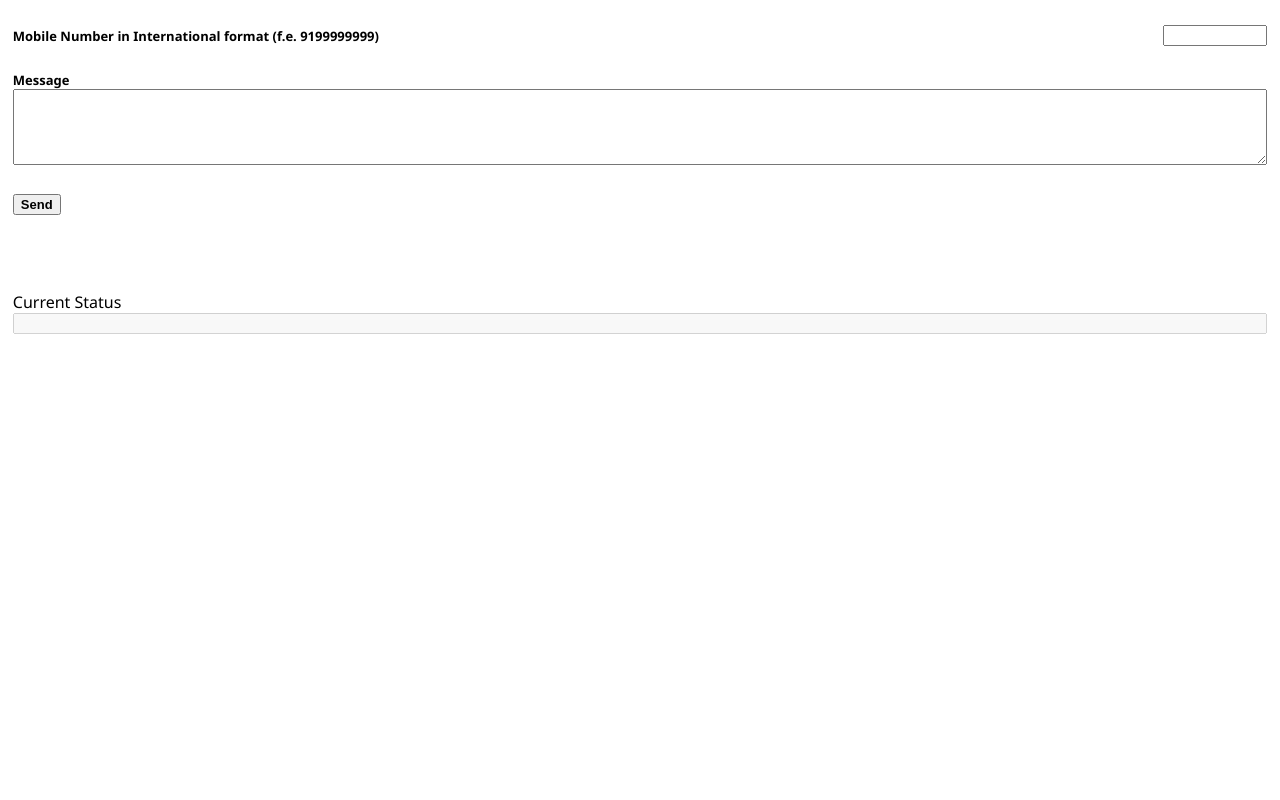
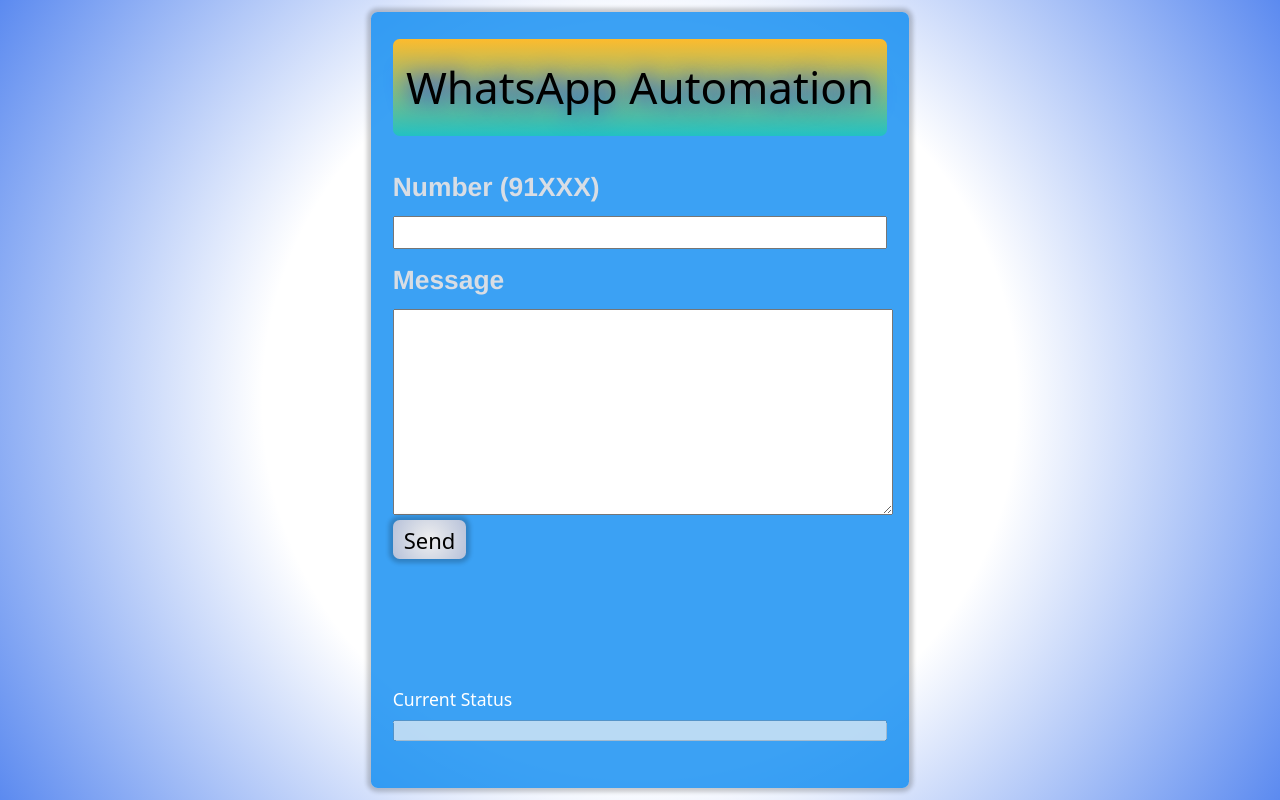
Before and after one commit to upendra-upx/ws_automation, a browser extension: page ws_auto.html in a window 1280 px wide. Drawn offline with Linux system fonts and the light colour scheme.

Commit message:
Optimize UI

```diff
--- a/ws_auto.css
+++ b/ws_auto.css
@@ -1,26 +1,59 @@
+html{
+    display: flex;
+    margin: 0em;
+    padding: 0em;
+}
+
 body{
-margin: 1%;
+    display: flex;
+    font-family: system-ui;
+    font-size: 22px;
+    width: 100vw;
+    height: 100vh;
+    margin: 0em;
+    padding: 0em;
+    background-image: radial-gradient(circle , rgb(181 240 235 / 0%) 0%,rgb(181 240 235 / 0%) 50%, rgba(73, 125, 238, 0.897) 100%)
 }
 
 .main{
     display: flex;
     flex-direction: column;
     flex-wrap: wrap;
-    margin: 0;
-    justify-content: center;
-    font-family: 'Segoe UI', Tahoma, Geneva, Verdana, sans-serif;
-    font-weight: normal;
-    width: 100%;
+    border-radius: 0.3em;
+    padding: 1em;
+    /* height: 80%;
+    width: 50%; */
+    margin: auto;
+    background-color: rgba(10, 137, 241, 0.795);
+    box-shadow: 0px 0px 4px 4px rgb(0 0 0 / 20%);
+
 }
 
-.mobnum_div{
+.title{
     display: flex;
-    flex-direction: row;
+    flex-direction: column;
     flex-wrap: wrap;
-    justify-content: space-between;
-    align-items: center;
+    margin: 1% 0% 5% 0%;
+    align-content: center;
+    background: linear-gradient(0deg, rgba(34,193,195,1) 0%, rgba(253,187,45,1) 100%);
+    border-radius: 0.3em;
+}
+
+.title_txt{
+    display: flex;
+    flex-direction: column;
+    flex-wrap: wrap;
     margin: 1% 0% 1% 0%;
-    width: 100%;
+    font-size: 2em;
+    text-shadow: 0 0 0.5em rgb(4, 29, 253);
+    padding: 0.3em;
+}
+
+ .mobnum_div{
+    display: flex;
+    flex-direction: column;
+    flex-wrap: wrap;
+    margin: 1% 0% 1% 0%;
 }
 
 .message_div{
@@ -29,30 +62,29 @@
     flex-wrap: wrap;
     justify-content: flex-start;
     margin: 1% 0% 1% 0%;
-    width: 100%;
 }
 
 .sendbtn_div{
     display: flex;
     flex-direction: row;
     flex-wrap: wrap;
-    margin: 1% 0% 1% 0%;
 }
+
 
 .status_msg{
     display: flex;
     flex-direction: row;
     flex-wrap: wrap;
-    margin: 5% 0% 5% 0%;
+    margin: 25% 0% 5% 0%;
 }
-
-.status_text{
+ .status_text{
     display: flex;
     flex-direction: row;
     flex-wrap: wrap;
     width: 100%;
 }
 
+/*
 .mobnum_ip_txt{
     font-size: small;
     font-weight: 600;
@@ -90,3 +122,48 @@
     margin: 0%;
     width: -webkit-fill-available;
 }
+*/
+
+.label_text{
+    font-weight: 600;
+    font-size: 1.2em;
+    padding: 0.25em 0 0.5em;
+    margin: 0;
+    color: #d8dde4;
+    font-family: "Work Sans", "Helvetica Neue", "Helvetica", Helvetica, Arial, sans-serif;
+    text-rendering: optimizelegibility
+}
+
+.status_label{
+    font-weight: 100;
+    font-size: 0.8em;
+    padding: 0.25em 0 0.5em;
+    margin: 0;
+    color: #ffffff;
+    font-family: system-ui;
+    text-rendering: optimizelegibility
+}
+
+.mobnum_ip_val{
+    height: 2em;
+}
+
+.msg_ip_msg{
+    width: 100% ;
+    height: 15em;
+}
+
+.msg_ip_btn{
+    font-family: system-ui;
+    font-size: 1em;
+    padding: 0.2em 0.5em 0.2em 0.5em;
+    margin: 0em;
+    border: 0em;
+    box-shadow: 0px 0px 4px 4px rgb(0 0 0 / 20%);
+    border-radius: 0.3em;
+    background-image: radial-gradient(circle , rgb(250 251 251 / 0%) 0%, rgb(176 188 215 / 90%) 100%);
+}
+
+.msg_ip_btn:hover {
+    box-shadow: inset 0px 0px 3px 2px rgb(0 0 0 / 20%);
+}
--- a/ws_auto.html
+++ b/ws_auto.html
@@ -4,15 +4,20 @@
     <meta charset="utf-8" />
     <meta name="viewport" content="width=device-width, initial-scale=1" />
     <link rel="stylesheet" href="ws_auto.css" />
-    <script src="ws_auto.js"></script>
+    <script src="client.js"></script>
     <title>WhatsApp Automation</title>
   </head>
 
   <body>
     <div class="main" id="main">
+      <div class="title">
+        <p class="title_txt">
+          WhatsApp Automation
+        </p>
+      </div>
       <div class="mobnum_div" id="mobnum_div">
-        <label for="contact" class="mobnum_ip_txt">
-          Mobile Number in International format (f.e. 9199999999)
+        <label for="contact" class="label_text">
+          Number (91XXX)
         </label>
         <input
           class="mobnum_ip_val"
@@ -25,10 +30,10 @@
         />
       </div>
       <div class="message_div" id="message_div">
-        <div class="msg_ip_txt_div" id="msg_ip_txt_div">
-          <label for="message" class="msg_ip_txt">Message</label>
-        </div>
-        <div class="msg_ip_msg_div" id="msg_ip_msg_div">
+        <!-- <div class="msg_ip_txt_div" id="msg_ip_txt_div"> -->
+          <label for="message" class="label_text">Message</label>
+        <!-- </div> -->
+        <!-- <div class="msg_ip_msg_div" id="msg_ip_msg_div"> -->
           <textarea
             class="msg_ip_msg"
             id="message"
@@ -37,13 +42,13 @@
             maxlength="255"
           >
           </textarea>
-        </div>
+        <!-- </div> -->
       </div>
       <div class="sendbtn_div" id="sendbtn_div">
         <input class="msg_ip_btn" id="msg_ip_btn" type="button" value="Send" />
       </div>
       <div class="status_msg" id="status_msg">
-        <label for="status_text" class="status_text">
+        <label for="status_text" class="status_label id="status_label">
           Current Status
         </label>
         <input class="status_text" id="status_text" type="text" disabled />
```
